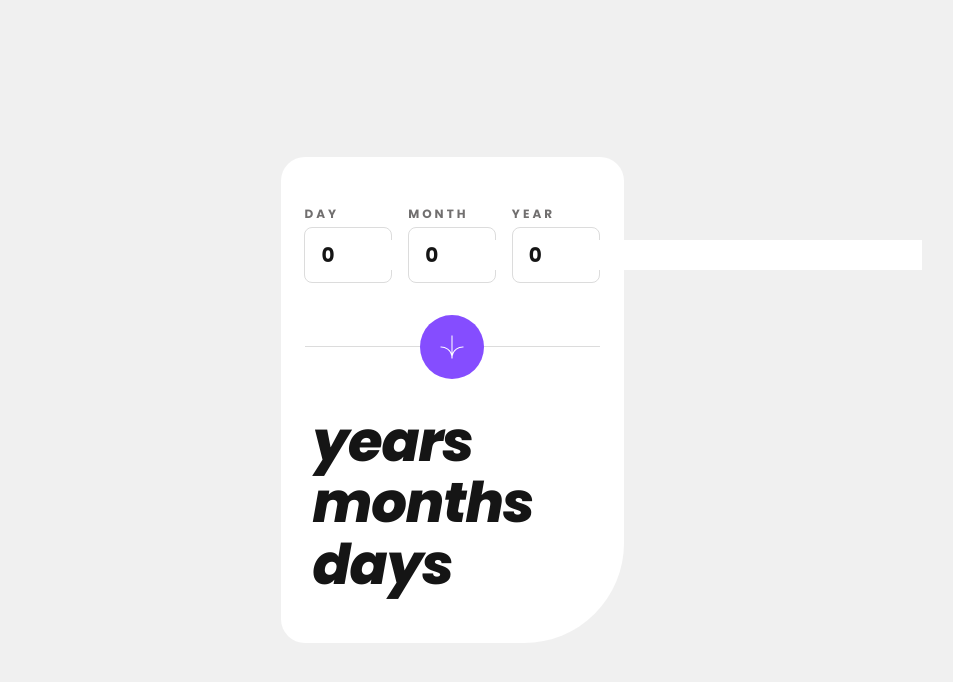
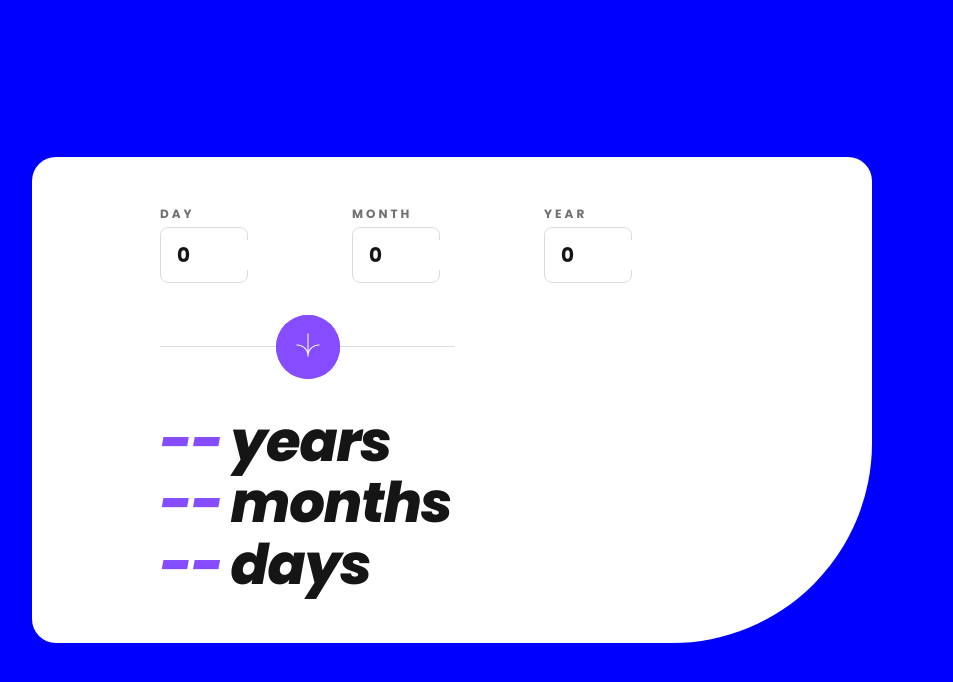
Before and after one commit to brahimisgreat/AgeCalculatorApp, a React (Vite) app in the folder ageCaluclator/: page / in a window 1280 px wide. Shown: the top 682 px of the page, without its empty margins (188-1141 px from the left). Built offline with nearby package versions, Linux system fonts and the light colour scheme.

Commit message:
added functionality.

```diff
--- a/ageCaluclator/src/App.css
+++ b/ageCaluclator/src/App.css
@@ -1,4 +1,4 @@
-.app{
+.app {
   background-color: #f0f0f0;
   width: 100vw;
   height: 100vh;
@@ -6,3 +6,35 @@
   justify-content: center;
   align-items: center;
 }
+
+@media (min-width: 1220px) {
+  .app {
+    background-color: blue;
+  }
+  .agecalculator {
+    border-radius: 24px 24px 200px 24px;
+    width: 840px;
+    display: flex;
+    align-items: start;
+  }
+
+  form {
+    width: 728px;
+    display: flex;
+    align-items: flex-start;
+    gap: 32px;
+  }
+
+  .box {
+    width: 160px;
+  }
+
+  .input-container {
+    display: flex;
+    width: 160px;
+    padding: 12px 24px;
+    align-items: center;
+    gap: 16px;
+    border: solid 1px blue;
+  }
+}
--- a/ageCaluclator/src/Components/AgeCalculator.tsx
+++ b/ageCaluclator/src/Components/AgeCalculator.tsx
@@ -3,13 +3,22 @@ import Rectangle1 from "./Rectangle1";
 import "./AgeCalculator.css";
 import { Rectangle3 } from "./Rectangle3";
 import { Rec5 } from "./Rec5";
+import { useState } from "react";
 
 export const AgeCalculator = () => {
+
+  const [day, setDay] = useState<number>(0);
+  const [month, setMonth] = useState<number>(0);
+  const [year, setYear] = useState<number>(0);
+  const [years, setYears] = useState<number>(0);
+  const [months, setMonths] = useState<number>(0);
+  const [days, setDays] = useState<number>(0);
+
   return (
     <div className="agecalculator">
-      <Rectangle1 />
-      <Rectangle3 />
-      <Rec5 />
+      <Rectangle1 setDay={setDay} day={day}  month={month} setMonth={setMonth} year={year} setYear={setYear} />
+      <Rectangle3  setDay={setDay} day={day}  month={month} setMonth={setMonth} year={year} setYear={setYear} setYears={setYears} setMonths={setMonths} setDays={setDays} />
+      <Rec5  setDay={setDay} day={day}  month={month} setMonth={setMonth} year={year} setYear={setYear}  days={days} months={months} years={years}/>
     </div>
   );
 };
--- a/ageCaluclator/src/Components/Rec5.tsx
+++ b/ageCaluclator/src/Components/Rec5.tsx
@@ -1,18 +1,18 @@
 import "./Rec5.css";
 
-export const Rec5 = () => {
+export const Rec5 = ({years, months,days}) => {
   return (
     <div className="rec5">
       <div className="age">
-        <span className="age-number">{}</span>
+        <span className="age-number">{years ? years : '--'}</span>
         <span className="age-letters">years</span>
       </div>
       <div className="age">
-        <span className="age-number">{}</span>
+        <span className="age-number">{months ? months : '--'}</span>
         <span className="age-letters">months</span>
       </div>
       <div className="age">
-        <span className="age-number">{}</span>
+        <span className="age-number">{days ? days : '--'}</span>
         <span className="age-letters" >days</span>
       </div>
     </div>
--- a/ageCaluclator/src/Components/Rectangle1.tsx
+++ b/ageCaluclator/src/Components/Rectangle1.tsx
@@ -1,43 +1,30 @@
 import "./Rectangle1.css";
 import { useState } from "react";
 
-const Rectangle1 = () => {
+const Rectangle1 = ({day,setDay, month,setMonth, year,setYear}) => {
 
-const [day, setDay] = useState<number>(0);
-const [month, setMonth] = useState<number>(0);
-const [year, setYear] = useState<number>(0);
 
-function calculateAge(day:number, month:number, year:number , e:any){
-  e.preventDefault();
-  const today = new Date();
-  const birthDate = new Date(year, month, day);
-  let age = today.getFullYear() - birthDate.getFullYear();
-  let m = today.getMonth() - birthDate.getMonth();
-  if (m < 0 || (m === 0 && today.getDate() < birthDate.getDate())) {
-    age--;
-  }
-  console.log(age);
-  return age;
-}
+
+
 
   return (
-    <form onSubmit={calculateAge}>
+    <form  >
       <div className="box">
         <label>DAY</label>
         <div className="input-container">
-          <input type="number" placeholder="00" value={day} onChange={(e) =>{setDay(Number(e.target.value))}} />
+          <input type="number" placeholder="00" min='1'  max='31' value={day} onChange={(e) =>{setDay(Number(e.target.value))}} />
         </div>
       </div>
       <div className="box">
         <label>MONTH</label>
         <div className="input-container">
-          <input type="number" placeholder="00"  value={month} onChange={(e) =>{setMonth(Number(e.target.value))}} />
+          <input type="number" placeholder="00"   min='1' max='12' value={month} onChange={(e) =>{setMonth(Number(e.target.value))}} />
         </div>
       </div>
       <div className="box">
         <label>YEAR</label>
         <div className="input-container">
-          <input type="number" placeholder="1994"   value={year} onChange={(e) =>{setYear(Number(e.target.value))}}/>
+          <input type="number" placeholder="1994" min='1920' max='2024'  value={year} onChange={(e) =>{setYear(Number(e.target.value))}}/>
         </div>
       </div>
 
--- a/ageCaluclator/src/Components/Rectangle3.css
+++ b/ageCaluclator/src/Components/Rectangle3.css
@@ -11,7 +11,6 @@
 }
 
 .arrow {
-  background-color: aqua;
   width: 64px;
   height: 64px;
   border-radius: 216px;
@@ -25,3 +24,18 @@
   width: 24px;
   height: 24px;
 }
+
+button{
+  width: 64px;
+  height: 64px;
+  border-radius: 216px;
+  background: var(--Purple, #854dff);
+  border: none;
+
+}
+
+button:hover{
+  background: var(--Purple, #a882fa);
+  cursor: pointer;
+
+}
--- a/ageCaluclator/src/Components/Rectangle3.tsx
+++ b/ageCaluclator/src/Components/Rectangle3.tsx
@@ -1,15 +1,39 @@
-import React from 'react'
-import arrow from '../assets/icon-arrow.svg'
-import './Rectangle3.css'
+import React from "react";
+import arrow from "../assets/icon-arrow.svg";
+import "./Rectangle3.css";
+
+export const Rectangle3 = ({day, month, year, setYears,setMonths, setDays}) => {
+
+  //gets the age of the user
+  function getAge() {
+    const dob = new Date(`${year} ${month} ${day}`);
+    const today = new Date();
+    let age = today.getFullYear() - dob.getFullYear();
+    const m = today.getMonth() - dob.getMonth();
+    const d = today.getDate() - dob.getDate();
+    if (day === 0 || month === 0 || year === 0 || day > 31 || month > 12 || year > today.getFullYear() || year < 1920) {
+      alert("Please enter a valid date");
+      return;
+    }else if (m < 0 || (m === 0 && today.getDate() < dob.getDate())) {
+      age--;
+    }
+    setDays(d)
+    setMonths(m)
+    setYears(age);
+
+    return age;
+  }
 
 
-export const Rectangle3 = () => {
   return (
-    <div className='rectangle3'>
-        <div className='line'></div>
-        <div className='arrow'><img  className='arrow-image' src={arrow}/></div>
-        <div className='line'></div>
-
+    <div className="rectangle3">
+      <div className="line"></div>
+      <div className="arrow">
+        <button type="submit" onClick={getAge} >
+          <img className="arrow-image" src={arrow} />
+        </button>
+      </div>
+      <div className="line"></div>
     </div>
-  )
-}
+  );
+};
```
Lines whose indentation alone changed are shown as unchanged.
